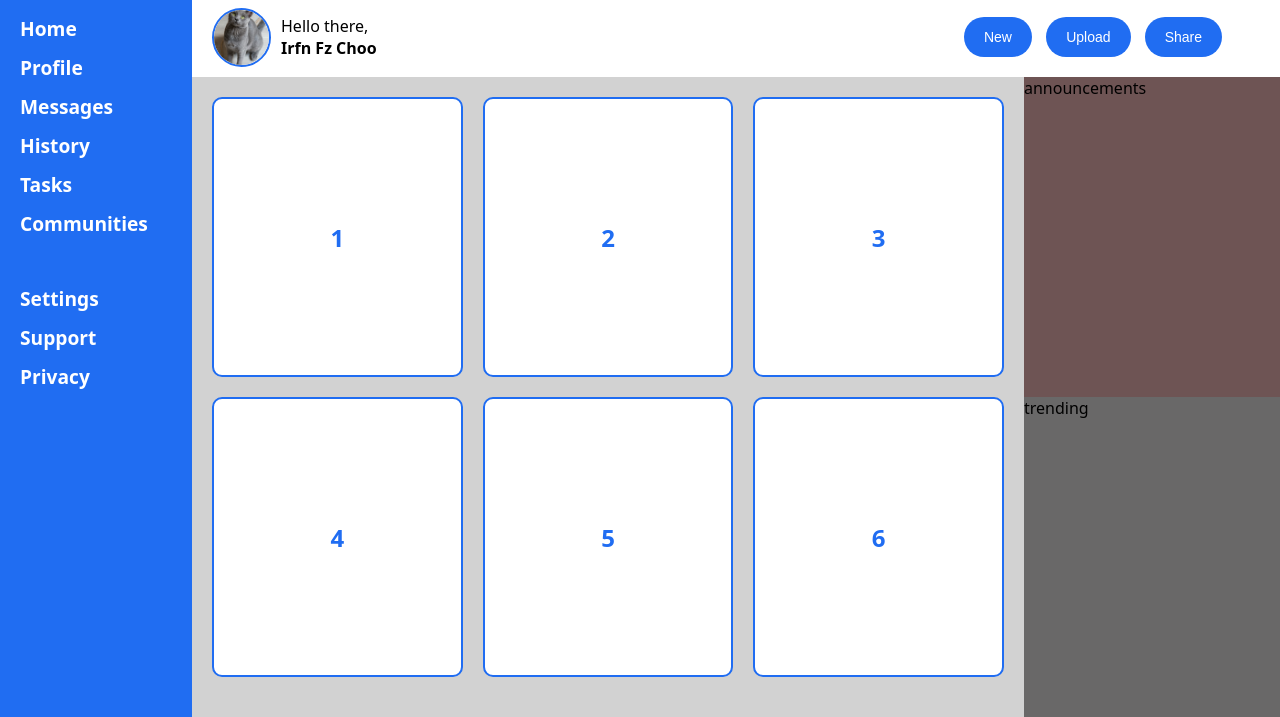
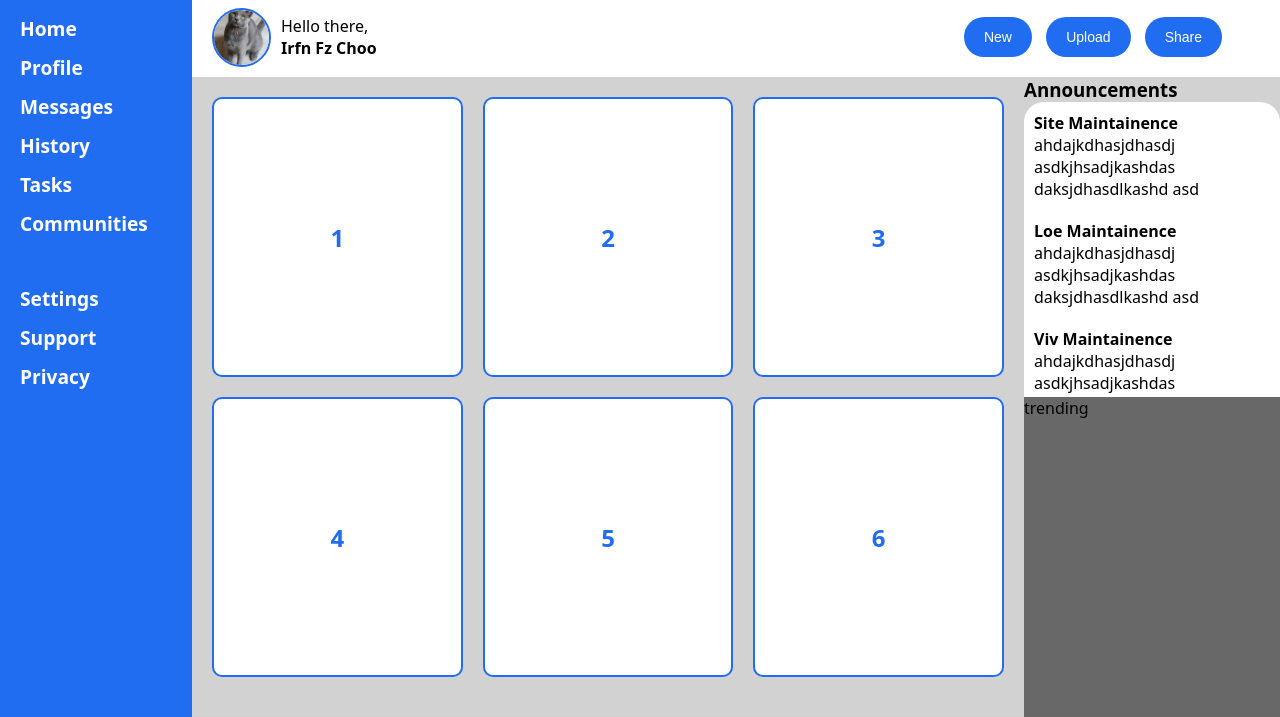
Before and after one commit to IFAIZC/Learning-Basic-Grid, a plain HTML site: page index.html in a window 1280 px wide. Shown: the part 83-800 px from the top of the page. Drawn offline with Linux system fonts and the light colour scheme.

Commit message:
added announcement section

```diff
--- a/index.html
+++ b/index.html
@@ -66,7 +66,26 @@
             <div class="project-6">6</div>
         </div>
 
-        <div class="announcements">announcements</div>
+        <div class="announcements">
+            <div class="heading-announcements">
+                <h3>Announcements</h3>
+            </div>
+
+            <div class="card-announcement">
+                <div class="ann-1">
+                    <h4>Site Maintainence</h4>
+                    <p>ahdajkdhasjdhasdj asdkjhsadjkashdas daksjdhasdlkashd asd</p>
+                </div>
+                <div class="ann-2">
+                    <h4>Loe Maintainence</h4>
+                    <p>ahdajkdhasjdhasdj asdkjhsadjkashdas daksjdhasdlkashd asd</p>
+                </div>
+                <div class="ann-3">
+                    <h4>Viv Maintainence</h4>
+                    <p>ahdajkdhasjdhasdj asdkjhsadjkashdas daksjdhasdlkashd asd</p>
+                </div>
+            </div>
+        </div>
         <div class="trending">trending</div>
 
     </div>
--- a/style.css
+++ b/style.css
@@ -246,23 +246,41 @@ a {
 
 
 
-
-
-
-
-
-
-
-
-
-
-
 /* sidd bar announcements */
 .announcements {
     grid-column: 17 / 21;
     grid-row: 5 / 13;
-    background-color: #6e5454;
+    background-color: #d2d2d2;
+    display: flex;
+    flex-direction: column;
+    height: 100%;
+    justify-content: space-evenly;
+    align-items: flex-start;
 }
+
+.card-announcement {
+    display: flex;
+    flex-direction: column;
+    gap: 20px;
+    background-color: #ffffff;
+    padding: 10px;
+    border-radius: 20px;
+}
+
+
+
+.announcements h4 {
+    margin: 0;
+}
+
+.announcements p {
+    margin: 0;
+}
+
+.announcements h3 {
+    margin: 0;
+}
+
 
 
 .trending {
```
